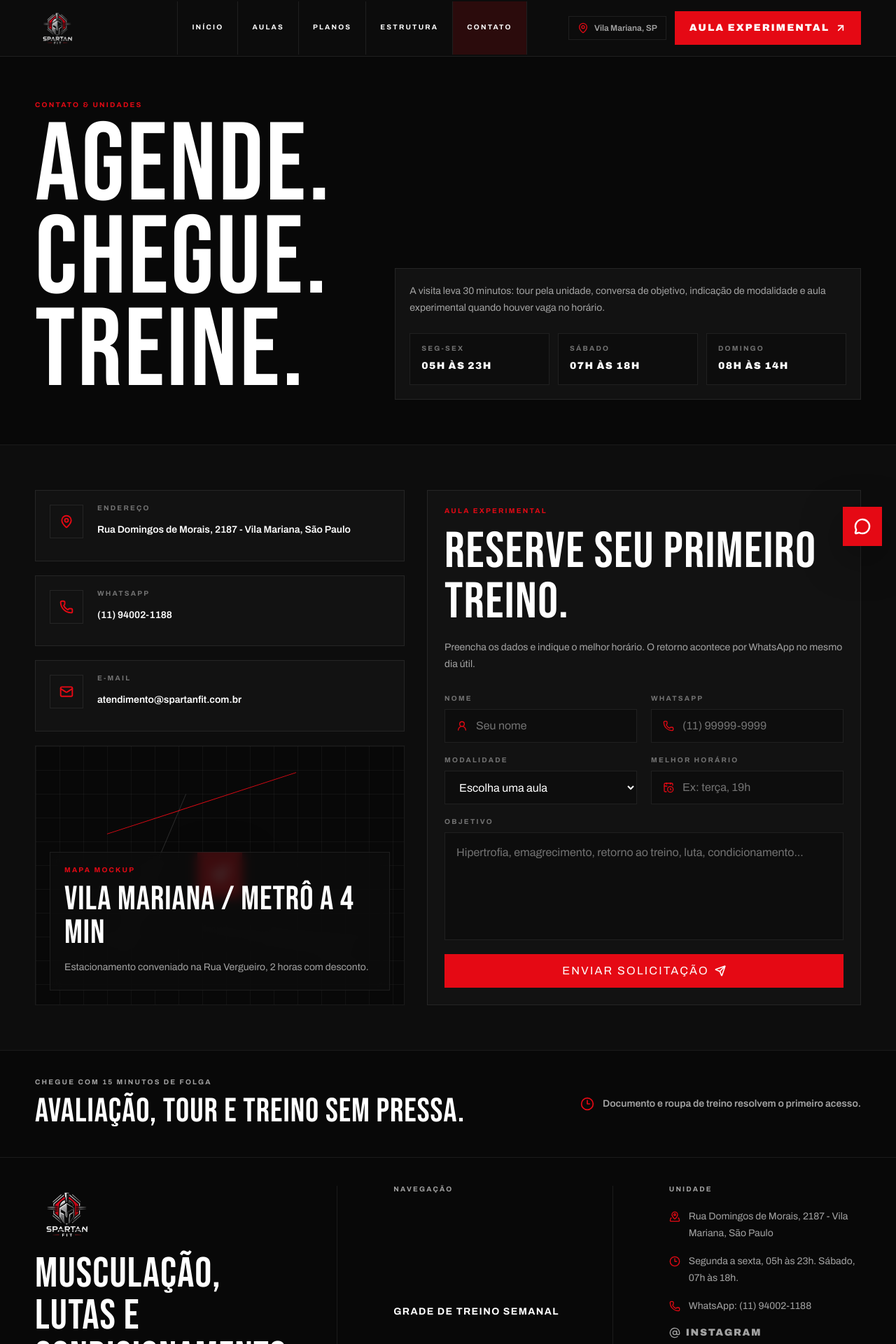
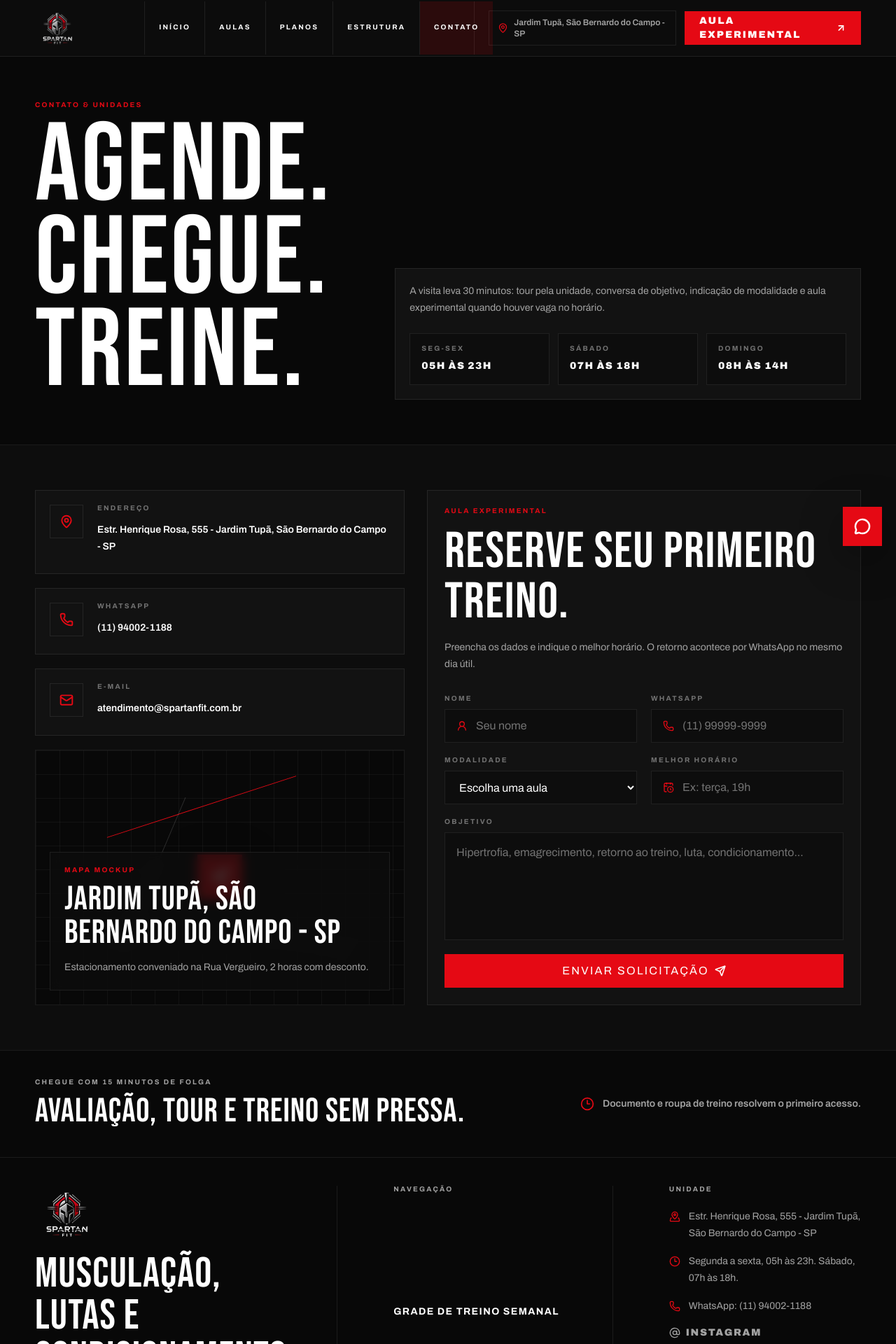
Before and after one commit to cesar903/SpartanFit, a Next.js app: page /contato in a window 1280 px wide. Shown: the top 1920 px of the page at 70% size. Built offline with nearby package versions, Linux system fonts and the light colour scheme.

Commit message:
fix: address

```diff
--- a/app/components/site-footer.tsx
+++ b/app/components/site-footer.tsx
@@ -56,7 +56,7 @@
           <div className="grid gap-4 text-sm leading-6 text-muted">
             <p className="flex gap-3">
               <MapPinned aria-hidden="true" className="mt-1 size-4 shrink-0 text-accent" />
-              Rua Domingos de Morais, 2187 - Vila Mariana, São Paulo
+              Estr. Henrique Rosa, 555 - Jardim Tupã, São Bernardo do Campo - SP
             </p>
             <p className="flex gap-3">
               <Clock3 aria-hidden="true" className="mt-1 size-4 shrink-0 text-accent" />
--- a/app/components/site-header.tsx
+++ b/app/components/site-header.tsx
@@ -63,7 +63,7 @@
         <div className="hidden items-center gap-3 xl:flex">
           <div className="flex items-center gap-2 border border-line px-3 py-2 text-xs font-semibold text-muted">
             <MapPin aria-hidden="true" className="size-4 text-accent" />
-            <span>Vila Mariana, SP</span>
+            <span>Jardim Tupã, São Bernardo do Campo - SP</span>
           </div>
           <CtaButton href="/contato">Aula experimental</CtaButton>
         </div>
--- a/app/contato/contact-board.tsx
+++ b/app/contato/contact-board.tsx
@@ -32,7 +32,7 @@
   {
     icon: MapPin,
     label: "Endereço",
-    value: "Rua Domingos de Morais, 2187 - Vila Mariana, São Paulo",
+    value: "Estr. Henrique Rosa, 555 - Jardim Tupã, São Bernardo do Campo - SP",
   },
   {
     icon: Phone,
@@ -116,7 +116,7 @@
               <div className="absolute bottom-5 left-5 right-5 border border-line bg-background/78 p-5 backdrop-blur">
                 <p className="micro-label text-accent">Mapa mockup</p>
                 <h2 className="display-cut mt-3 text-5xl leading-none text-foreground">
-                  Vila Mariana / Metrô a 4 min
+                  Jardim Tupã, São Bernardo do Campo - SP
                 </h2>
                 <p className="mt-3 text-sm leading-6 text-muted">
                   Estacionamento conveniado na Rua Vergueiro, 2 horas com desconto.
--- a/app/contato/page.tsx
+++ b/app/contato/page.tsx
@@ -4,7 +4,7 @@
 export const metadata: Metadata = {
   title: "Contato e Aula Experimental",
   description:
-    "Agende visita, confira endereço, horários e fale com a unidade Spartan Fit Vila Mariana.",
+    "Agende visita, confira endereço, horários e fale com a unidade Spartan Fit Jardim Tupã.",
 };
 
 export default function ContatoPage() {
--- a/app/page.tsx
+++ b/app/page.tsx
@@ -20,7 +20,7 @@
   {
     icon: MapPin,
     label: "Unidade central",
-    text: "Vila Mariana, a 4 minutos do metrô.",
+    text: "Jardim Tupã, a 1 min do ponto de ônibus.",
   },
   {
     icon: Clock3,
--- a/app/sobre/page.tsx
+++ b/app/sobre/page.tsx
@@ -15,7 +15,7 @@
 export const metadata: Metadata = {
   title: "Sobre Nós e Estrutura",
   description:
-    "Conheça a metodologia, estrutura e equipe técnica da Spartan Fit em Vila Mariana.",
+    "Conheça a metodologia, estrutura e equipe técnica da Spartan Fit em Jardim Tupã.",
 };
 
 const method = [
```
